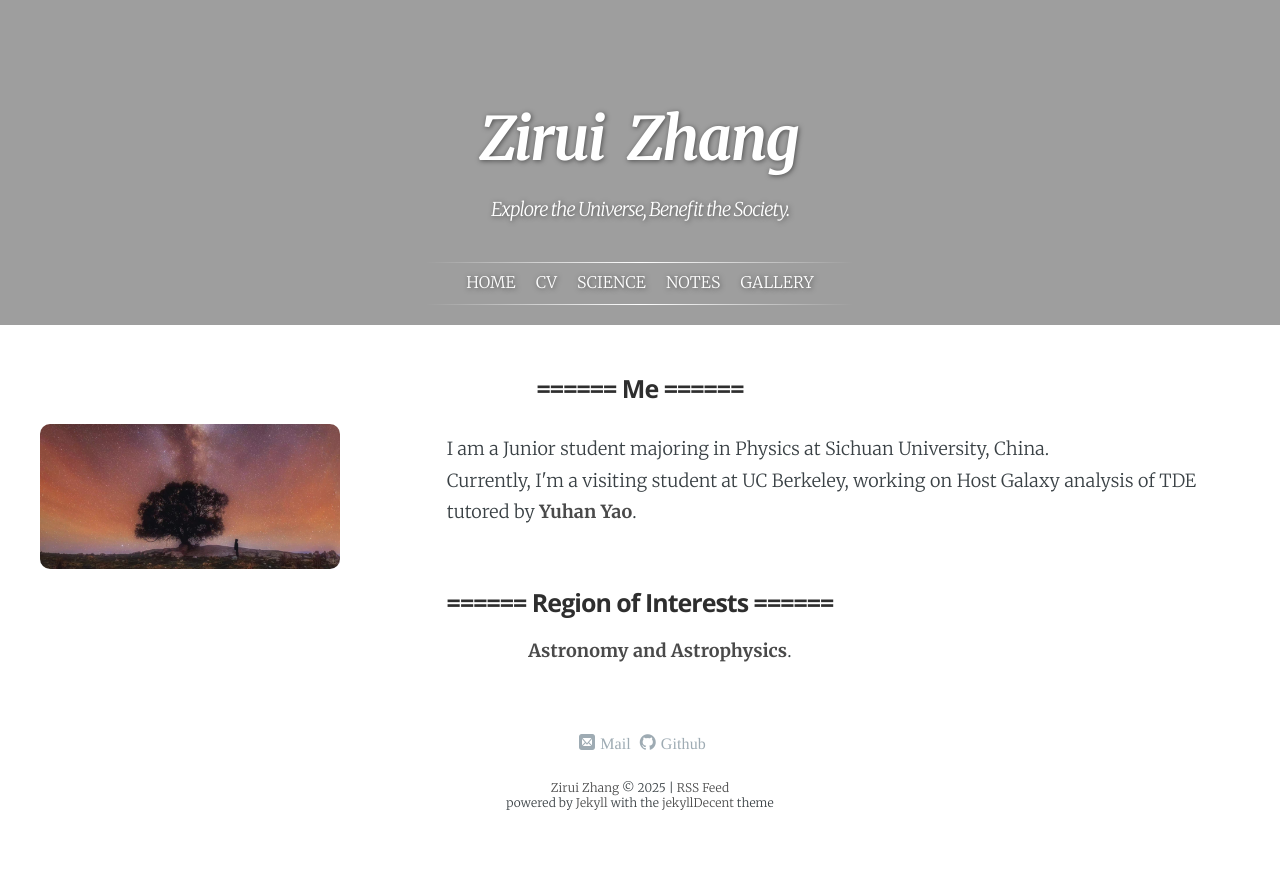
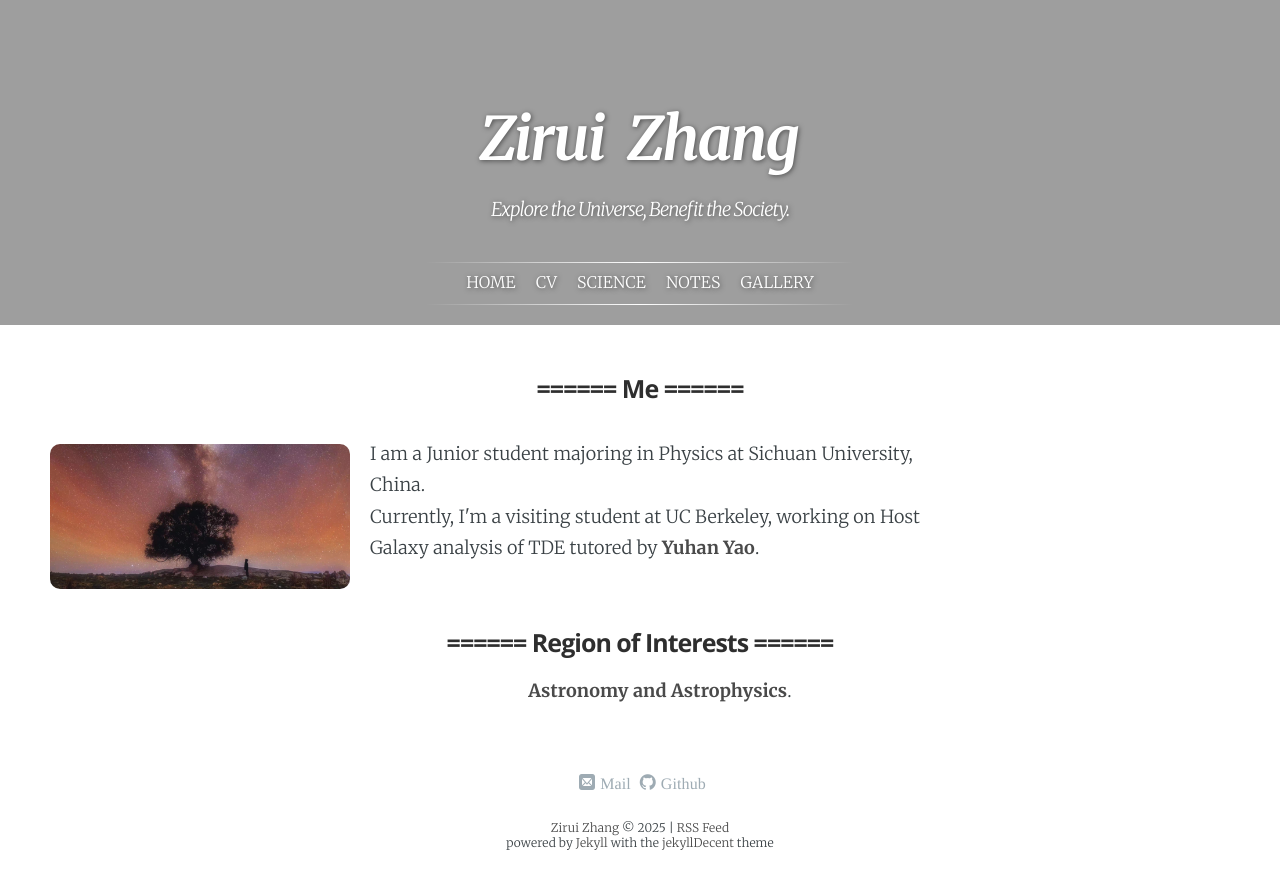
Before and after one commit to ZAKIRAM0/ZAKIRAM0.github.io, a Jekyll site: the page built from index.html, in a window 1280 px wide. Shown: the top 889 px of the page. Built offline with Jekyll 4.4.1, drawn with Linux system fonts in a browser that asks for light colours; some web fonts are replaced; a script that is not in the unit is left out.

Commit message:
Update index.html

```diff
--- a/index.html
+++ b/index.html
@@ -20,14 +20,14 @@ layout: default
 
 <div class="content" style="display: flex; align-items: center; word-wrap: break-word; margin: 20px;">
 
-    <div style="flex: 1; text-align: center; margin-right: 20px;">
+    <div class="content" style="display: flex; align-items: flex-start; margin: 20px; gap: 20px;">
         <img src="{{ '/assets/page/wallpaper.jpg' | absolute_url }}"
-             style="width: 100%; max-width: 300px; height: auto; border-radius: 10px; margin-left: 20px;"
+             style="width: 100%; max-width: 300px; height: auto; border-radius: 10px; margin-left: 10px;"
              alt="Wallpaper Image" />
     </div>
 
 
-    <div style="flex: 2; text-align: left;">
+    <div style="flex: 2; max-width: 600px ;text-align: left;">
         <p>
             I am a Junior student majoring in Physics at Sichuan University, China.<br>
             Currently, I'm a visiting student at UC Berkeley, working on Host Galaxy analysis of TDE tutored by
```
